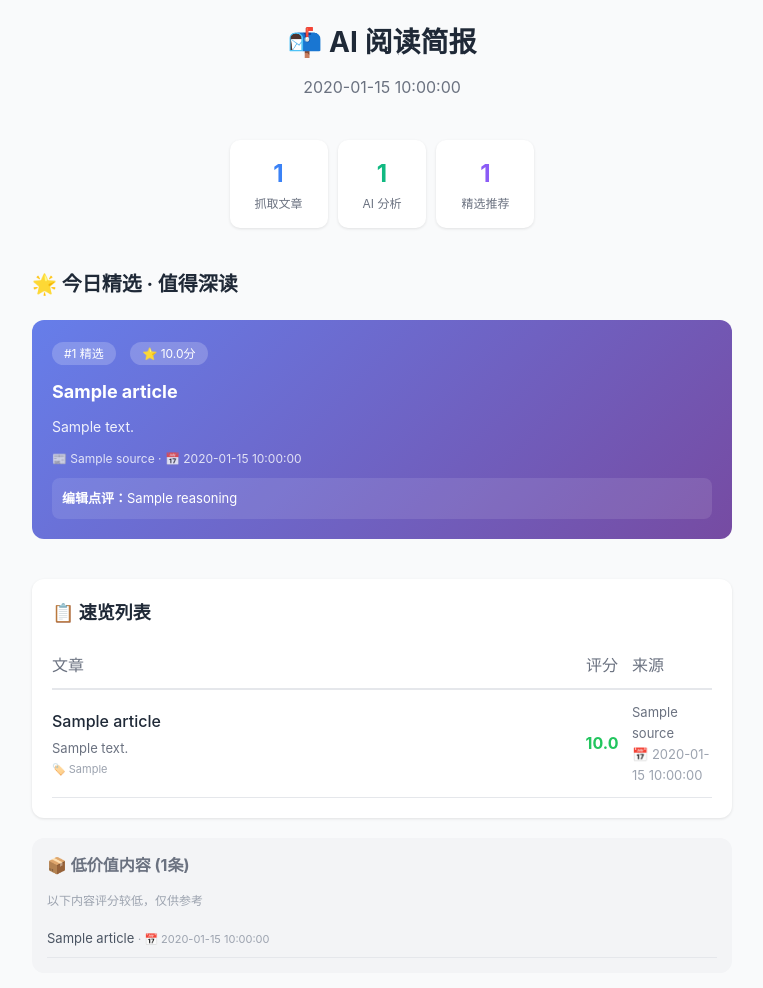
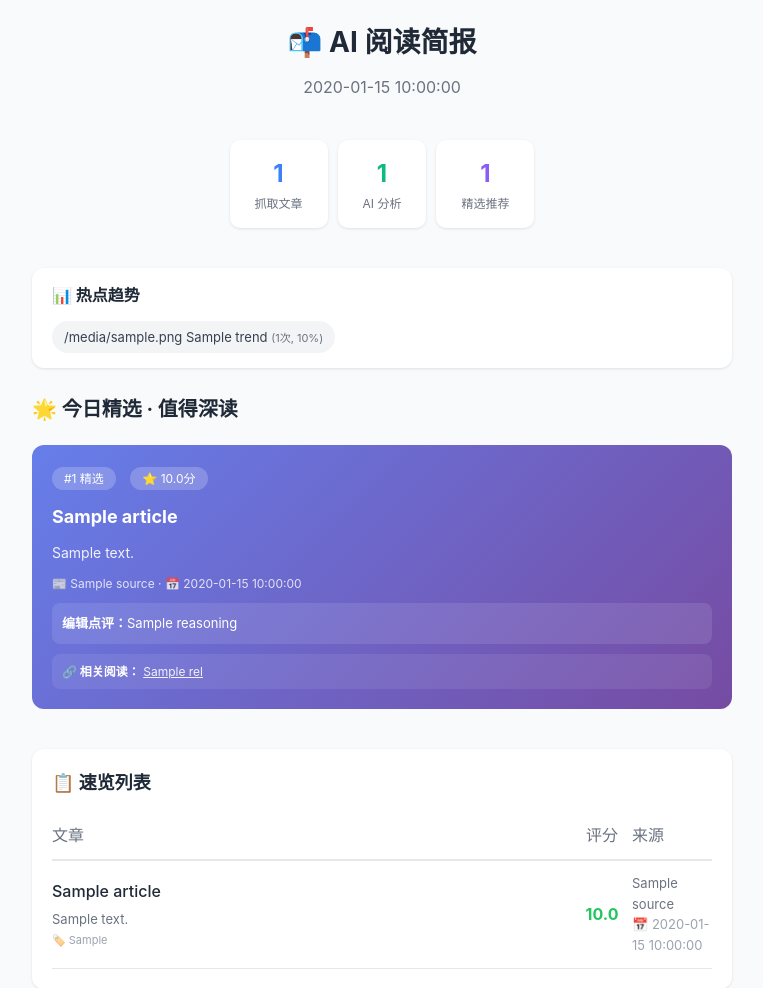
Before and after one commit to Pauldest/Message-reader, a Python web app: template src/notifier/templates/daily_digest.html in a window 1280 px wide. Shown: the top 988 px of the page, without its empty margins (258-1021 px from the left). Run offline with Jinja, Linux system fonts and the light colour scheme; the template is opened without the code that fills it: most values are stand-ins (such as "Sample title", 1, 10 or a date in 2020).

Commit message:
feat: Enhance daily digest with hot trends and related article recommendations based on knowledge graph entities.

```diff
--- a/src/notifier/templates/daily_digest.html
+++ b/src/notifier/templates/daily_digest.html
@@ -46,6 +46,24 @@
         </tr>
     </table>
 
+    <!-- 热点趋势 -->
+    {% if digest.hot_trends %}
+    <div
+        style="background: white; padding: 15px 20px; border-radius: 12px; margin-bottom: 25px; box-shadow: 0 1px 3px rgba(0,0,0,0.1);">
+        <h2 style="font-size: 16px; color: #1f2937; margin: 0 0 12px 0;">📊 热点趋势</h2>
+        <div style="display: flex; flex-wrap: wrap; gap: 8px;">
+            {% for trend in digest.hot_trends %}
+            <span
+                style="display: inline-block; padding: 6px 12px; background: {% if trend.trend == 'up' %}#dcfce7{% elif trend.trend == 'down' %}#fee2e2{% elif trend.trend == 'new' %}#dbeafe{% else %}#f3f4f6{% endif %}; border-radius: 20px; font-size: 13px; color: #374151;">
+                {{ trend.trend_icon }} {{ trend.name }}
+                <span style="color: #6b7280; font-size: 11px;">({{ trend.count }}次{% if trend.change_pct != 0 and
+                    trend.trend != 'new' %}, {{ "%.0f"|format(trend.change_pct) }}%{% endif %})</span>
+            </span>
+            {% endfor %}
+        </div>
+    </div>
+    {% endif %}
+
     <!-- 精选文章 -->
     {% if digest.top_picks %}
     <div style="margin-bottom: 40px;">
@@ -78,6 +96,17 @@
             <div
                 style="margin-top: 10px; padding: 10px; background: rgba(255,255,255,0.1); border-radius: 8px; font-size: 13px;">
                 <strong>编辑点评：</strong>{{ article.reasoning }}
+            </div>
+            {% endif %}
+            {% if article.related_articles %}
+            <div
+                style="margin-top: 10px; padding: 8px 10px; background: rgba(255,255,255,0.08); border-radius: 8px; font-size: 12px;">
+                <strong>🔗 相关阅读：</strong>
+                {% for rel in article.related_articles %}
+                <a href="#" style="color: rgba(255,255,255,0.9); text-decoration: underline; margin-right: 8px;">{{
+                    rel.title[:30] }}{% if rel.title|length > 30 %}...{% endif %}</a>{% if not loop.last %} | {% endif
+                %}
+                {% endfor %}
             </div>
             {% endif %}
         </div>
```
Also changed, not shown: src/main.py (+53 -0 lines), src/storage/entity_store.py, src/storage/models.py.
